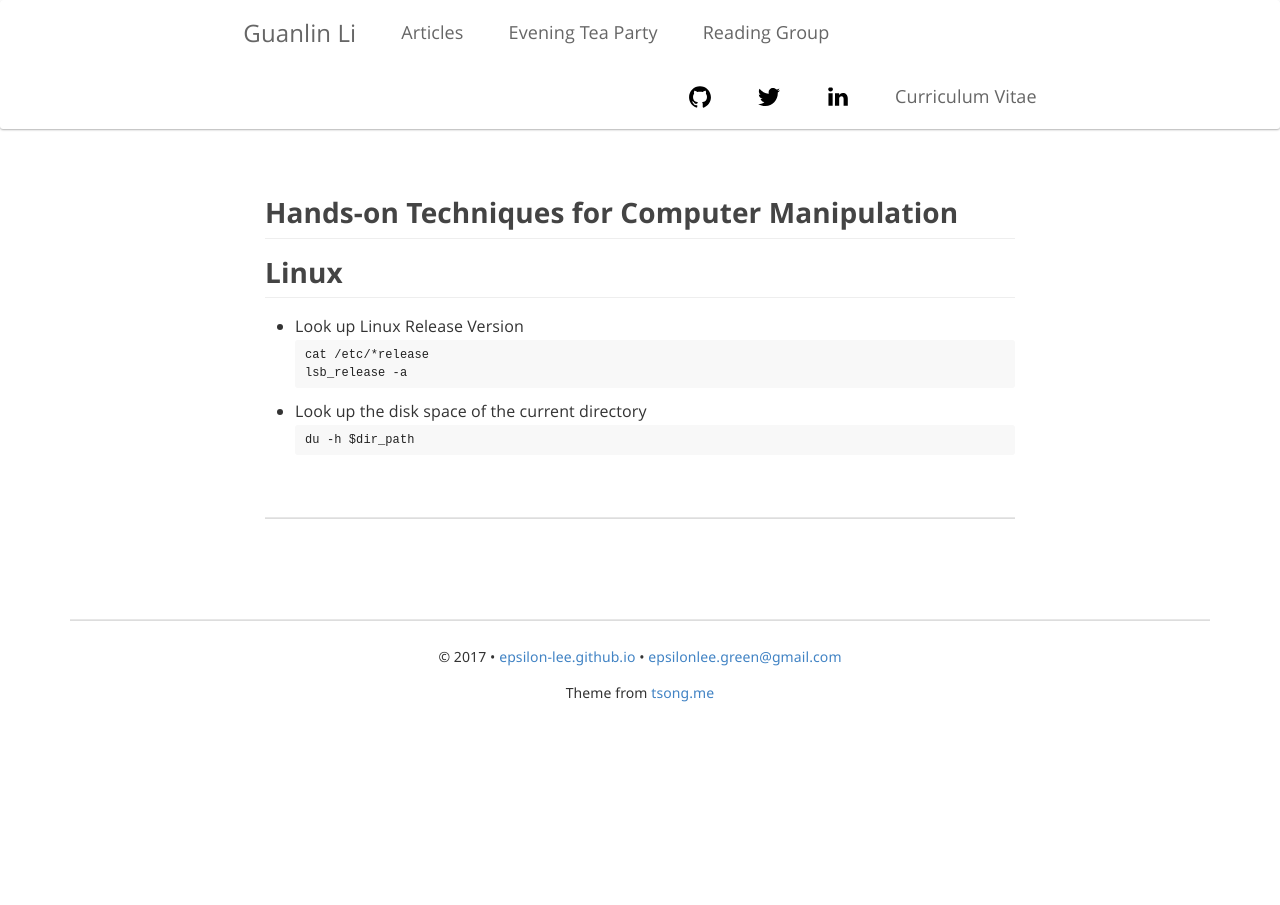
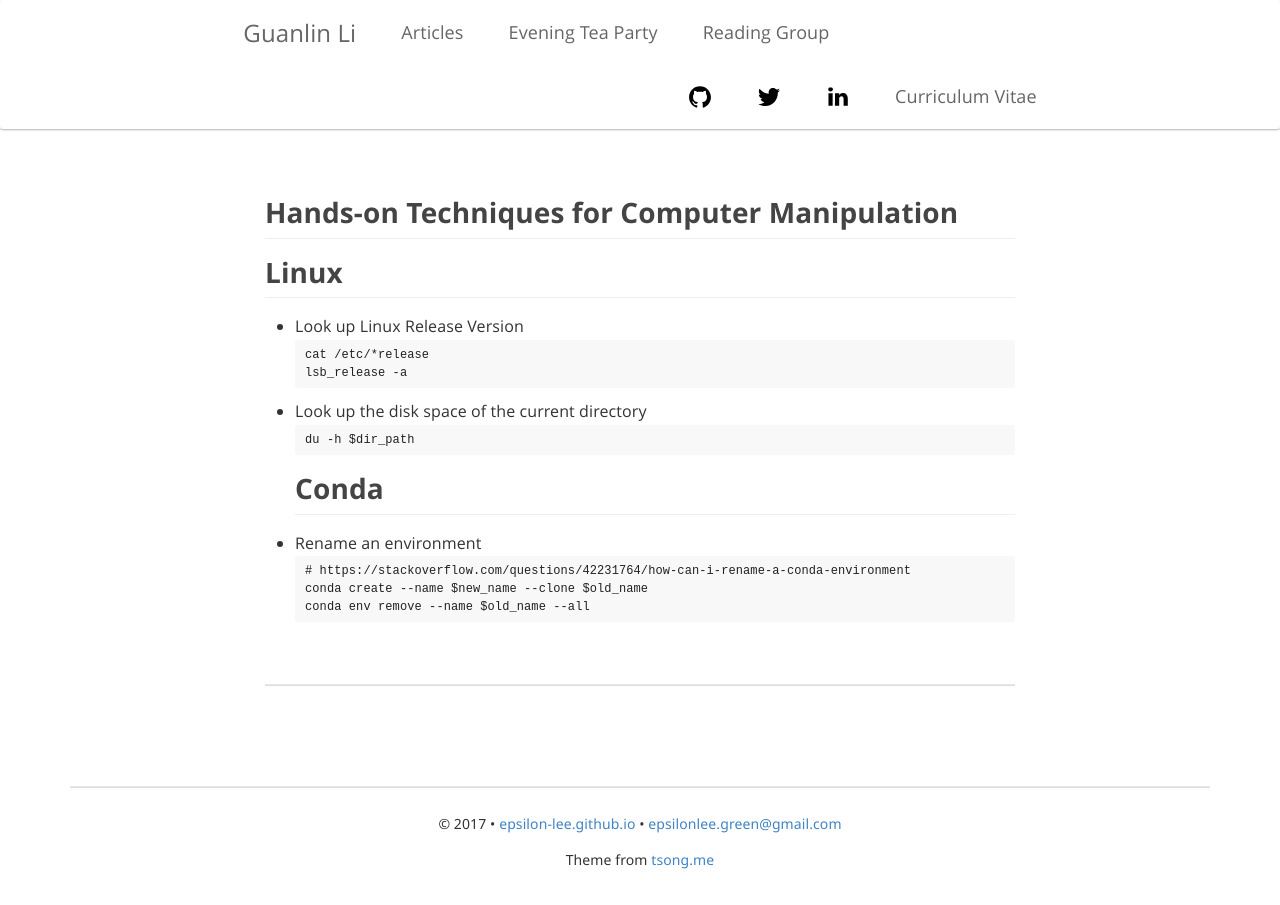
Before and after one commit to Epsilon-Lee/Epsilon-Lee.github.io, a Jekyll site: the page built from _posts/notes/2018-09-18-Hands-on-Techniques.md, in a window 1280 px wide. Built offline with Jekyll 4.4.1, drawn with Linux system fonts in a browser that asks for light colours; nearby versions of some CDN libraries; some web fonts are replaced; comment, search, counter and statistics services are not loaded.

Commit message:
Add conda rename env

````diff
--- a/_posts/notes/2018-09-18-Hands-on-Techniques.md
+++ b/_posts/notes/2018-09-18-Hands-on-Techniques.md
@@ -16,3 +16,11 @@ lsb_release -a
 ```
 du -h $dir_path
 ```
+## Conda
+
+- Rename an environment
+```
+# https://stackoverflow.com/questions/42231764/how-can-i-rename-a-conda-environment
+conda create --name $new_name --clone $old_name
+conda env remove --name $old_name --all
+```
````
